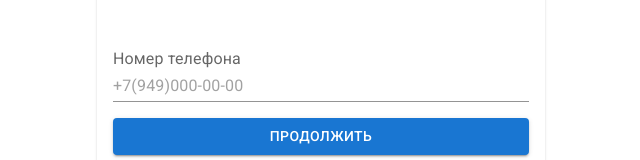
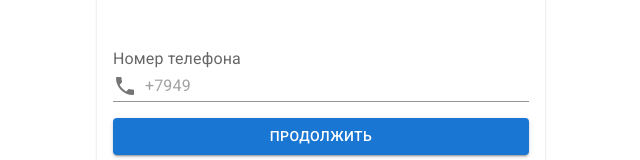
Before and after one commit to drangal/gkhReactjs, a React (Vite) app: page /login in a window 1280 px wide. Shown: the part 351-511 px from the top of the page, without its empty margins (319-959 px from the left). Built offline with nearby package versions, Linux system fonts and the light colour scheme.

Commit message:
view login errors

```diff
--- a/src/components/CodeCheckCard.jsx
+++ b/src/components/CodeCheckCard.jsx
@@ -5,14 +5,17 @@ import {
   CardContent,
   CardHeader,
   Input,
+  InputAdornment,
   InputLabel,
   Link
 } from '@mui/material'
 import { useState } from 'react'
 import { useNavigate } from 'react-router-dom'
+import KeyOutlinedIcon from '@mui/icons-material/KeyOutlined'
 
 export const CodeCheckCard = ({ onIsContinuedChange, phoneNumber }) => {
   const navigate = useNavigate()
+  const [inputError, setInputError] = useState(false)
   const [inputTextValue, setInputTextValue] = useState('')
 
   const validateInput = (event) => {
@@ -39,6 +42,7 @@ export const CodeCheckCard = ({ onIsContinuedChange, phoneNumber }) => {
         sessionStorage.setItem('access_token', json.access_token)
         navigate('/')
       } else {
+        setInputError(true)
         console.log(response.statusText)
       }
     } catch (error) {
@@ -75,12 +79,19 @@ export const CodeCheckCard = ({ onIsContinuedChange, phoneNumber }) => {
           <Input
             fullWidth
             id='code-checker'
-            placeholder='00-00-00'
+            placeholder='123456'
             value={inputTextValue}
             inputProps={{ maxLength: 6 }}
             required
             type='text'
             onChange={validateInput}
+            error={inputError}
+            onKeyUp={() => setInputError(false)}
+            startAdornment={
+              <InputAdornment position='start'>
+                <KeyOutlinedIcon />
+              </InputAdornment>
+            }
           />
         </Box>
         <Button
--- a/src/components/PhoneLoginCard.jsx
+++ b/src/components/PhoneLoginCard.jsx
@@ -5,11 +5,16 @@ import {
   CardContent,
   CardHeader,
   Input,
+  InputAdornment,
   InputLabel
 } from '@mui/material'
+import PhoneIcon from '@mui/icons-material/Phone'
+import { useState } from 'react'
 
 export const PhoneLoginCard = ({ onIsContinuedChange, setPhoneNumber }) => {
   const phoneRegex = /^\+7\d{10}$/
+
+  const [inputError, setInputError] = useState(false)
 
   const fetchCodeByPhone = async () => {
     try {
@@ -39,7 +44,8 @@ export const PhoneLoginCard = ({ onIsContinuedChange, setPhoneNumber }) => {
     if (phoneRegex.test(document.getElementById('phone-number').value)) {
       await fetchCodeByPhone()
     } else {
-      alert('Номер телефона неверный.')
+      setInputError(true)
+      //alert('Номер телефона неверный.')
     }
   }
 
@@ -69,9 +75,16 @@ export const PhoneLoginCard = ({ onIsContinuedChange, setPhoneNumber }) => {
           <Input
             fullWidth
             id='phone-number'
-            placeholder='+7(949)000-00-00'
+            placeholder='+7949'
             required
             type='tel'
+            error={inputError}
+            onKeyUp={() => setInputError(false)}
+            startAdornment={
+              <InputAdornment position='start'>
+                <PhoneIcon />
+              </InputAdornment>
+            }
           />
         </Box>
         <Button
--- a/src/components/UserTicketMap.jsx
+++ b/src/components/UserTicketMap.jsx
@@ -9,7 +9,15 @@ export const UserTicketMap = () => {
         load: 'Map,Placemark,control.ZoomControl,control.FullscreenControl,geoObject.addon.balloon'
       }}
     >
-      <Box sx={{ border: '3px solid black' }}>
+      <Box
+        sx={{
+          border: '3px solid black',
+          width: '100%',
+          height: '80dvh',
+          paddingLeft: '10px',
+          paddingRight: '10px'
+        }}
+      >
         Модуль с картой!
         <Map
           defaultState={{
@@ -18,7 +26,7 @@ export const UserTicketMap = () => {
             controls: ['zoomControl', 'fullscreenControl']
           }}
           modules={['control.ZoomControl', 'control.FullscreenControl']}
-          style={{ minHeight: '640px' }}
+          style={{ width: '100%', height: '90%' }}
         >
           <Clusterer
             options={{
```
